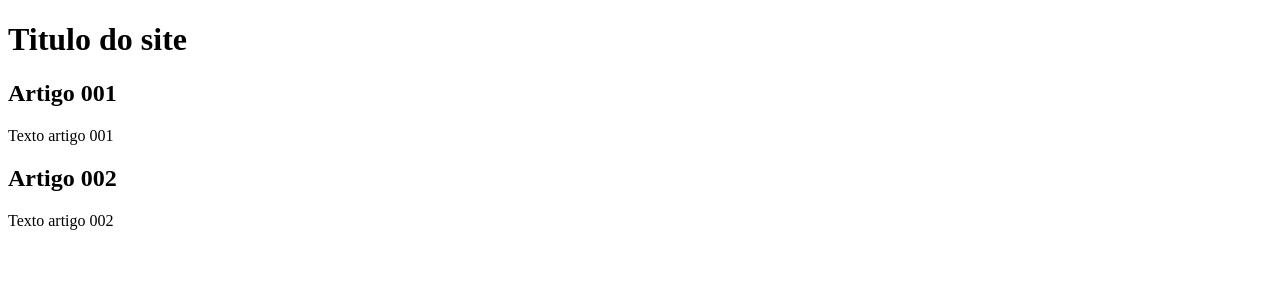
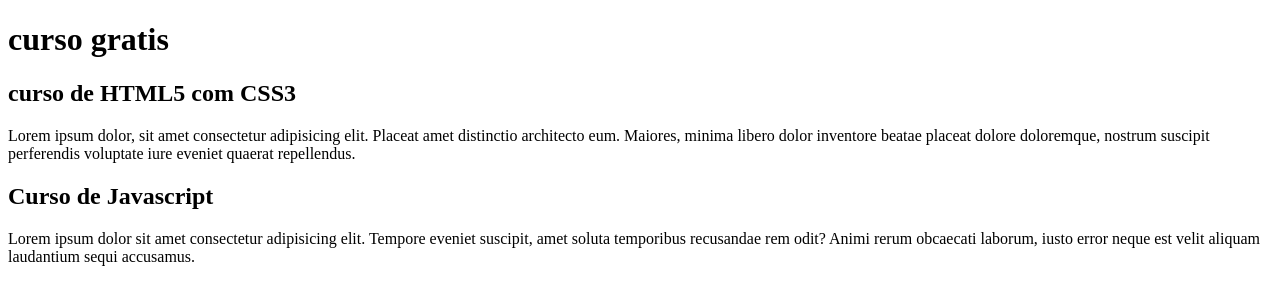
Before and after one commit to claudio-alonso/projeto-site, a plain HTML site: page index.html in a window 1280 px wide. Drawn offline with Linux system fonts and the light colour scheme.

Commit message:
comecei a escrever o conteudo

```diff
--- a/index.html
+++ b/index.html
@@ -9,14 +9,14 @@
 <body>
     <main>
         <header>
-            <h1>Titulo do site</h1>
+            <h1>curso gratis</h1>
         </header>
         <article>
-            <h2>Artigo 001</h2>
-            <p>Texto artigo 001</p>
+            <h2>curso de HTML5 com CSS3</h2>
+            <p>Lorem ipsum dolor, sit amet consectetur adipisicing elit. Placeat amet distinctio architecto eum. Maiores, minima libero dolor inventore beatae placeat dolore doloremque, nostrum suscipit perferendis voluptate iure eveniet quaerat repellendus.</p>
         </article>
-        <h2>Artigo 002</h2>
-        <p>Texto artigo 002</p>
+        <h2>Curso de Javascript</h2>
+        <p>Lorem ipsum dolor sit amet consectetur adipisicing elit. Tempore eveniet suscipit, amet soluta temporibus recusandae rem odit? Animi rerum obcaecati laborum, iusto error neque est velit aliquam laudantium sequi accusamus.</p>
     </main>
 </body>
 </html>
```
